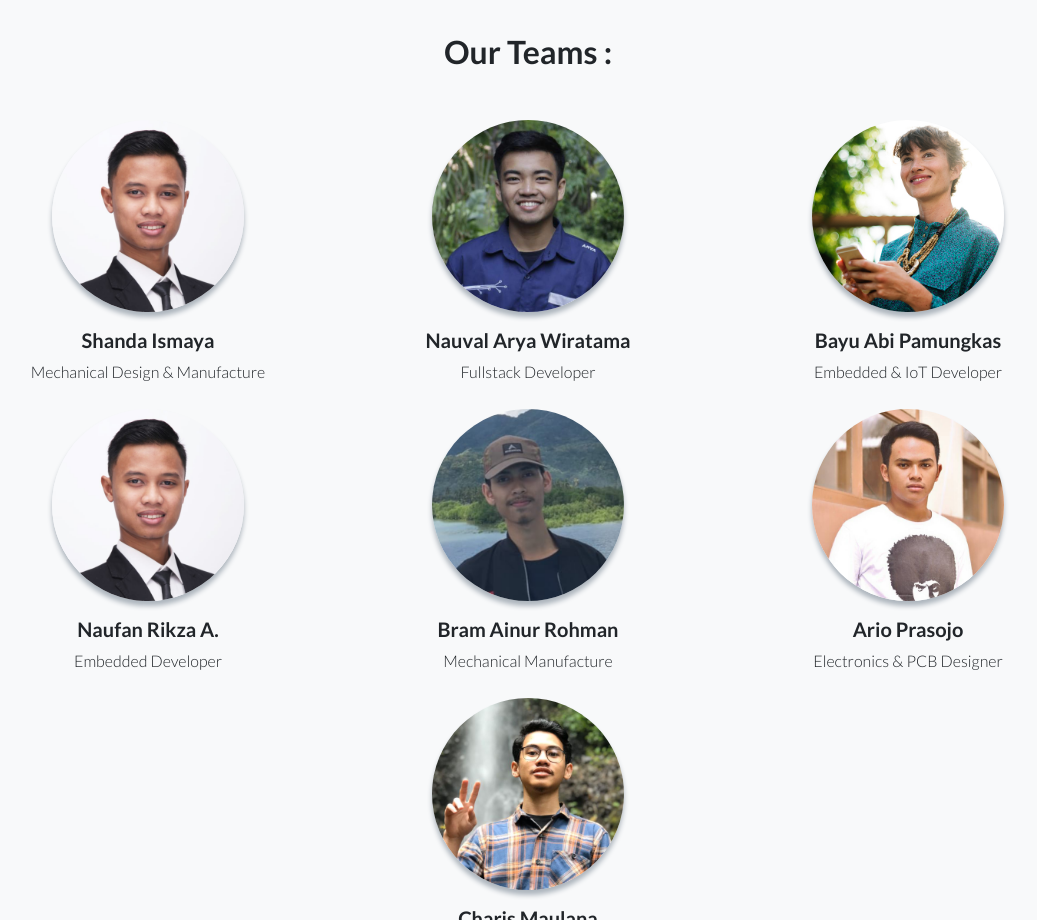
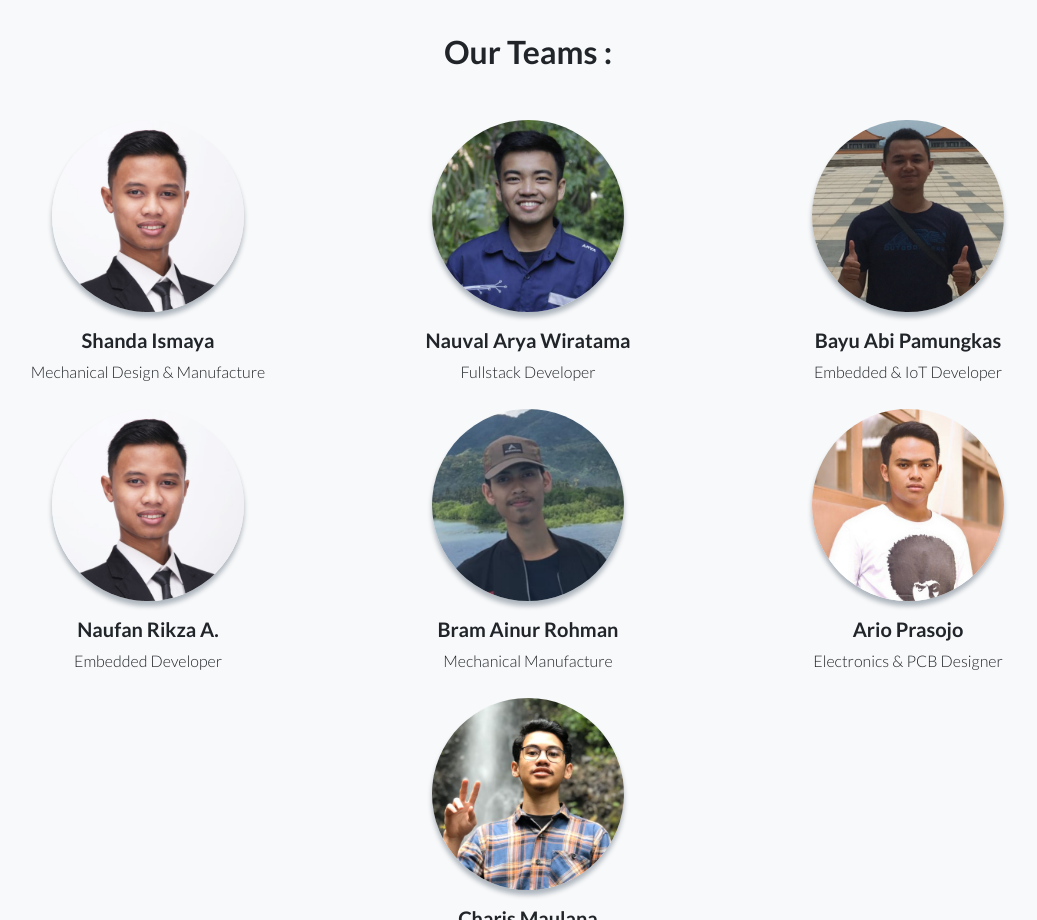
Before and after one commit to bayuabi/humiditech.github.io, a plain HTML site: page index.html in a window 1280 px wide. Shown: the part 4300-5220 px from the top of the page, without its empty margins (112-1149 px from the left). Drawn offline with Linux system fonts and the light colour scheme.

Commit message:
add bayu's photo

```diff
--- a/index.html
+++ b/index.html
@@ -198,7 +198,7 @@
         </div>
         <div class="col-lg-4">
           <div class="testimonial-item mx-auto mb-5 mb-lg-0">
-            <img class="img-fluid rounded-circle mb-3" src="img/testimonials-3.jpg" alt="">
+            <img class="img-fluid rounded-circle mb-3" src="img/foto-bayu.png" alt="">
             <h5>Bayu Abi Pamungkas</h5>
             <p class="font-weight-light mb-0">Embedded & IoT Developer</p>
           </div>
```
Also changed, not shown: img/foto-bayu.png (added).
